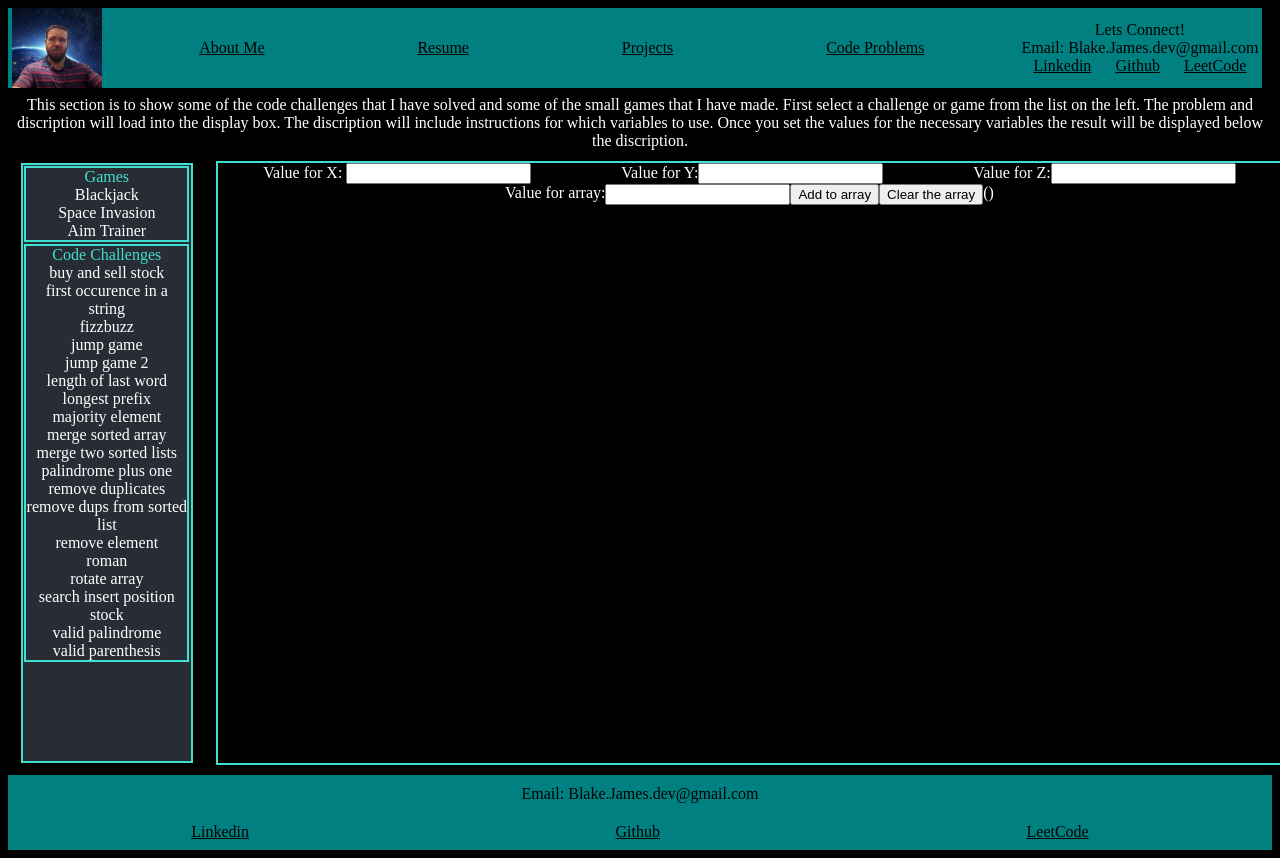
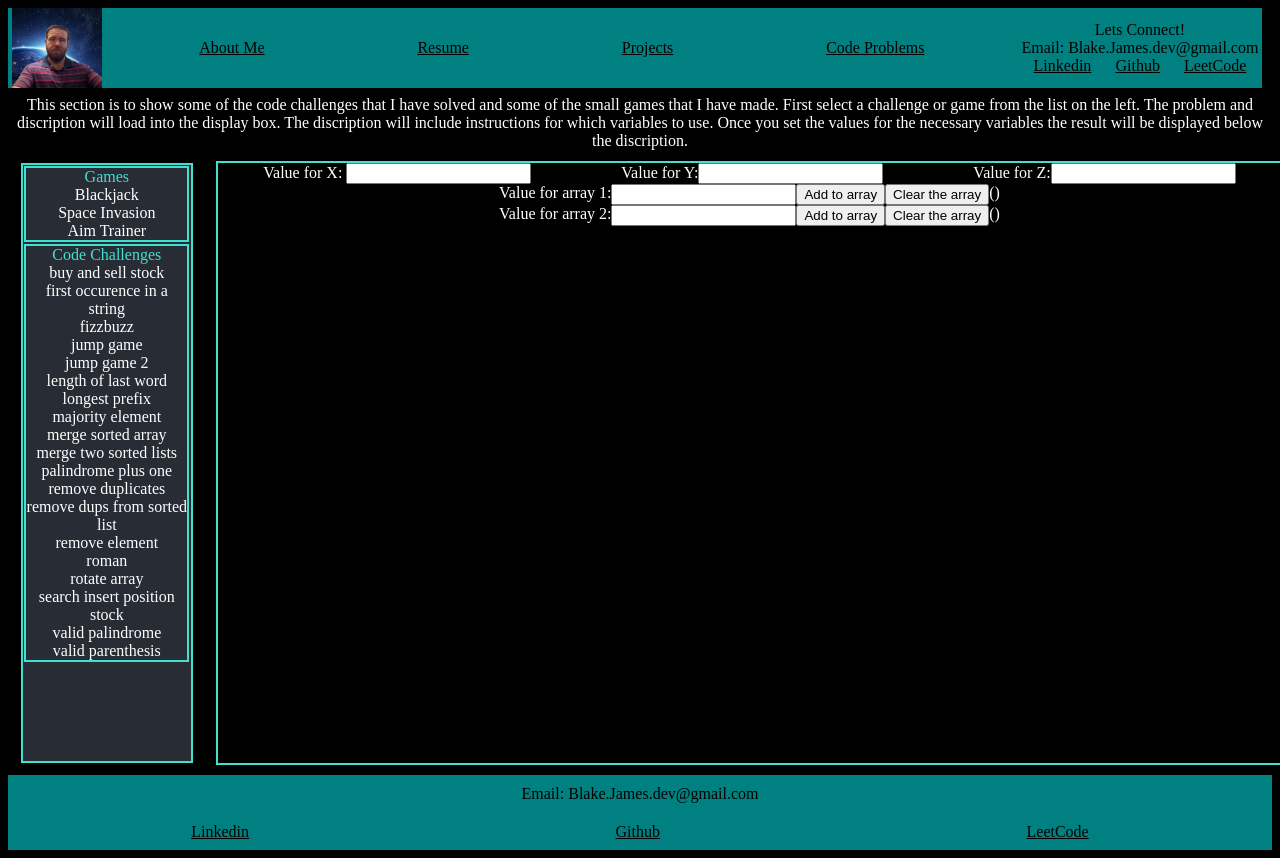
Before and after one commit to ImNGodmode/portfolio, a React (Create React App) app: page /CodeProblems in a window 1280 px wide. Built offline with nearby package versions, Linux system fonts and the light colour scheme.

Commit message:
added a second array to the display box

```diff
--- a/src/components/Display.jsx
+++ b/src/components/Display.jsx
@@ -6,7 +6,9 @@ function Display({challenge}) {
     const [y, sety] = useState('');
     const [z, setz] = useState('');
     const [arrayValue, setArrayValue] = useState('')
-    const [array, setarray] = useState([]);
+    const [array, setArray] = useState([]);
+    const [arrayValue2, setArrayValue2]= useState('')
+    const [array2, setArray2] = useState([])
 
     const handleXChange = ((event) => {
         setx([event.target.value])
@@ -22,14 +24,25 @@ function Display({challenge}) {
     })
     const handleArrayChange = (() => {
        if (arrayValue !== "") {
-           setarray((currentArray) => [...currentArray, arrayValue])
+           setArray((currentArray) => [...currentArray, arrayValue])
            setArrayValue('')
-           console.log(array)
         }
     })
    const clearArray = (() => {
-    setarray([])
+    setArray([])
    })
+   const handleArrayValueChange2 = ((event) => {
+    setArrayValue2([event.target.value])
+})
+const handleArrayChange2 = (() => {
+   if (arrayValue !== "") {
+       setArray2((currentArray) => [...currentArray, arrayValue2])
+       setArrayValue2('')
+    }
+})
+const clearArray2 = (() => {
+setArray2([])
+})
 
   return (
     <div>
@@ -47,10 +60,16 @@ function Display({challenge}) {
 
                 </div>
                 <div className="array">
-                    Value for array:<input type='number' name='array' onChange={handleArrayValueChange}></input>
+                    Value for array 1:<input type='number' name='array' onChange={handleArrayValueChange}></input>
                     <button type='button' onClick={handleArrayChange}>Add to array</button>
                     <button type='button' onClick={clearArray}>Clear the array</button>
                     <div>({JSON.stringify(array).replace(/[^0-9,]/gi,'')}) </div>
+                </div>
+                <div className="array">
+                    Value for array 2:<input type='number' name='array2' onChange={handleArrayValueChange2}></input>
+                    <button type='button' onClick={handleArrayChange2}>Add to array</button>
+                    <button type='button' onClick={clearArray2}>Clear the array</button>
+                    <div>({JSON.stringify(array2).replace(/[^0-9,]/gi,'')}) </div>
                 </div>
 
 
```
